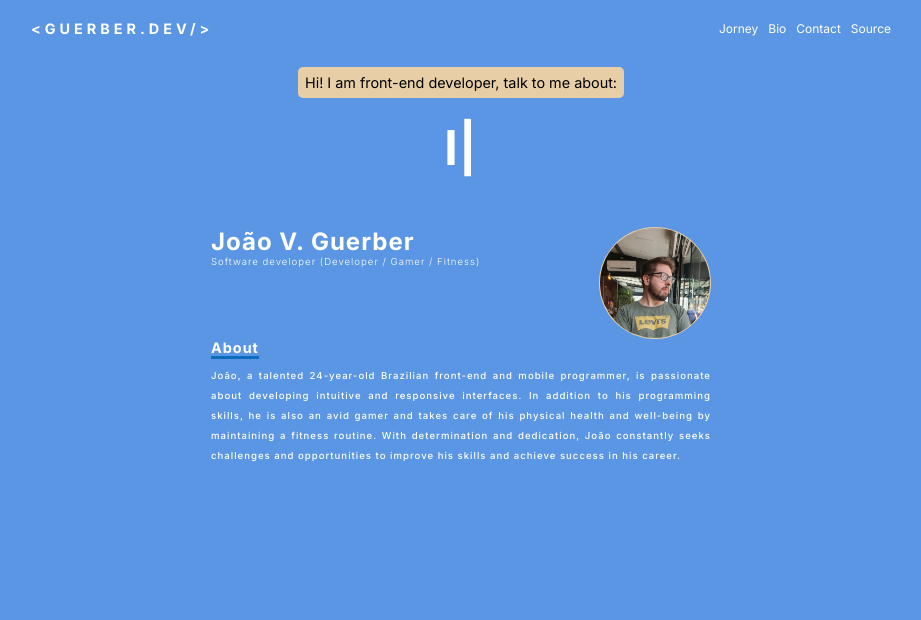
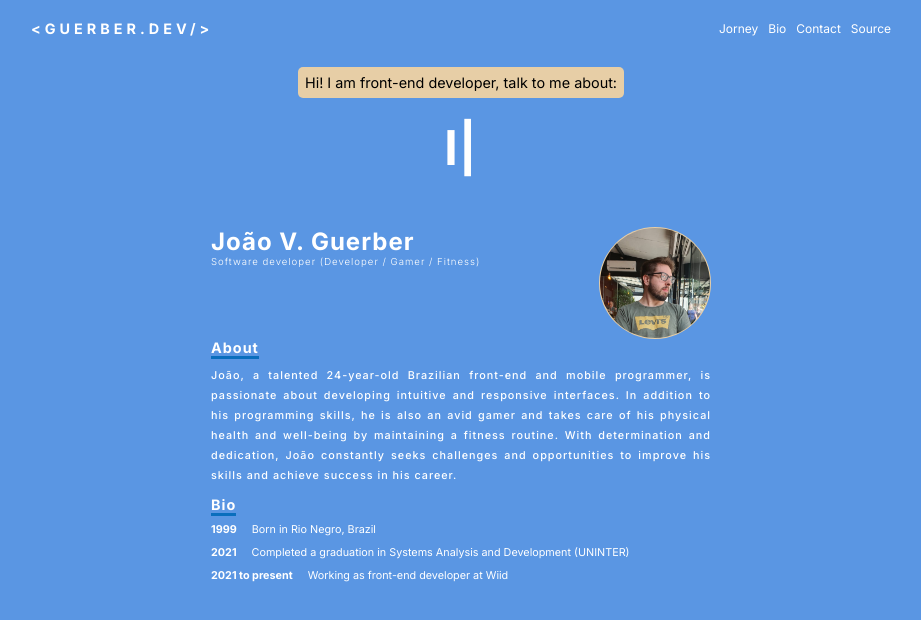
Before and after one commit to JVGS1111/my-portfolio, a React (Vite) app: page / in a window 1280 px wide. Shown: the top 620 px of the page, without its empty margins (179-1100 px from the left). Built offline with nearby package versions, Linux system fonts and the light colour scheme.

Commit message:
finalizado sessao de bio

```diff
--- /dev/null
+++ b/src/pages/Home/components/About/index.tsx
@@ -0,0 +1,21 @@
+import styles from './styles.module.scss';
+
+export function HomeAbout() {
+    return (
+        <section className={styles.section_banner}>
+            <div className={styles.box1}>
+                <div className={styles.text}>
+                    <h1>João V. Guerber</h1>
+                    <h3>Software developer {'(Developer / Gamer / Fitness)'}</h3>
+                </div>
+                <div className={styles.img_wrapper}>
+                    <div className={styles.bg_img}></div>
+                </div>
+            </div>
+            <div className={styles.box2}>
+                <h2 className='section_title'>About</h2>
+                <p>João, a talented 24-year-old Brazilian front-end and mobile programmer, is passionate about developing intuitive and responsive interfaces. In addition to his programming skills, he is also an avid gamer and takes care of his physical health and well-being by maintaining a fitness routine. With determination and dedication, João constantly seeks challenges and opportunities to improve his skills and achieve success in his career.</p>
+            </div>
+        </section>
+    )
+}
--- /dev/null
+++ b/src/pages/Home/components/About/styles.module.scss
@@ -0,0 +1,56 @@
+.section_banner {
+    max-width: 500px;
+    margin: 0 auto;
+    margin-top: 10px;
+
+    .box1 {
+        display: flex;
+        flex-direction: row;
+        justify-content: space-between;
+
+        .text {
+            display: flex;
+            flex-direction: column;
+
+            h1 {
+                font-size: 2.5rem;
+            }
+
+            h3 {
+                font-size: 1rem;
+                font-weight: 300;
+            }
+        }
+
+        .img_wrapper {
+            width: 112px;
+            height: 112px;
+            border-radius: 50%;
+            background-color: var(--color-brown-300);
+            display: flex;
+            align-items: center;
+            justify-content: center;
+
+            .bg_img {
+                height: 110px;
+                width: 110px;
+                border-radius: 50%;
+                background-position: center;
+                background-repeat: no-repeat;
+                background-size: cover;
+                background-image: url('../../../../../public/imgs/me1.jpg');
+            }
+        }
+    }
+
+    .box2 {
+
+
+        p {
+            font-weight: 500;
+            text-align: justify;
+            line-height: 20px;
+            font-size: 1.125rem;
+        }
+    }
+}
--- a/src/pages/Home/components/Bio/index.tsx
+++ b/src/pages/Home/components/Bio/index.tsx
@@ -1,20 +1,21 @@
 import styles from './styles.module.scss';
 
 export function HomeBio() {
+
     return (
-        <section className={styles.section_banner}>
-            <div className={styles.box1}>
-                <div className={styles.text}>
-                    <h1>João V. Guerber</h1>
-                    <h3>Software developer {'(Developer / Gamer / Fitness)'}</h3>
-                </div>
-                <div className={styles.img_wrapper}>
-                    <div className={styles.bg_img}></div>
-                </div>
+        <section className={styles.bio_section}>
+            <h2 className='section_title'>Bio</h2>
+            <div className={styles.bio_entry}>
+                <div className={styles.bio_date}>1999</div>
+                <div className={styles.bio_text}> Born in Rio Negro, {'Brazil'}</div>
             </div>
-            <div className={styles.box2}>
-                <h2 className={styles.section_title}>About</h2>
-                <p>João, a talented 24-year-old Brazilian front-end and mobile programmer, is passionate about developing intuitive and responsive interfaces. In addition to his programming skills, he is also an avid gamer and takes care of his physical health and well-being by maintaining a fitness routine. With determination and dedication, João constantly seeks challenges and opportunities to improve his skills and achieve success in his career.</p>
+            <div className={styles.bio_entry}>
+                <div className={styles.bio_date}>2021</div>
+                <div className={styles.bio_text}>Completed a graduation in Systems Analysis and Development (UNINTER)</div>
+            </div>
+            <div className={styles.bio_entry}>
+                <div className={styles.bio_date}>2021 to present</div>
+                <div className={styles.bio_text}>Working as front-end developer at Wiid</div>
             </div>
         </section>
     )
--- a/src/pages/Home/components/Bio/styles.module.scss
+++ b/src/pages/Home/components/Bio/styles.module.scss
@@ -1,69 +1,27 @@
-.section_banner {
+.bio_section {
     max-width: 500px;
     margin: 0 auto;
     margin-top: 10px;
 
-    .box1 {
+    .bio_entry {
         display: flex;
+        width: 100%;
         flex-direction: row;
-        justify-content: space-between;
+        gap: 15px;
 
-        .text {
-            display: flex;
-            flex-direction: column;
-
-            h1 {
-                font-size: 2.5rem;
-            }
-
-            h3 {
-                font-size: 1rem;
-                font-weight: 300;
-            }
+        &+.bio_entry {
+            margin-top: 10px;
         }
 
-        .img_wrapper {
-            width: 112px;
-            height: 112px;
-            border-radius: 50%;
-            background-color: var(--color-brown-300);
-            display: flex;
-            align-items: center;
-            justify-content: center;
-
-            .bg_img {
-                height: 110px;
-                width: 110px;
-                border-radius: 50%;
-                background-position: center;
-                background-repeat: no-repeat;
-                background-size: cover;
-                background-image: url('../../../../../public/imgs/me1.jpg');
-            }
-        }
-    }
-
-    .box2 {
-        .section_title {
-            margin-bottom: 10px;
-            position: relative;
-            width: min-content;
-
-            &::after {
-                content: ' ';
-                height: 3px;
-                position: absolute;
-                width: 100%;
-                background-color: var(--color-blue-500);
-                bottom: -3px;
-                left: 0;
-            }
+        .bio_date {
+            color: var(--color-white);
+            font-weight: bold;
+            font-size: 1.125rem;
         }
 
-        p {
-            font-weight: 500;
-            text-align: justify;
-            line-height: 20px;
+        .bio_text {
+            color: var(--color-white);
+            font-size: 1.125rem;
         }
     }
 }
--- a/src/pages/Home/index.tsx
+++ b/src/pages/Home/index.tsx
@@ -1,6 +1,7 @@
 import { HomeBanner } from './components/Banner';
+import { HomeAbout } from './components/About';
+import { HomeHeader } from './components/Header';
 import { HomeBio } from './components/Bio';
-import { HomeHeader } from './components/Header';
 
 
 export function Home() {
@@ -8,6 +9,7 @@ export function Home() {
         <main>
             <HomeHeader />
             <HomeBanner />
+            <HomeAbout />
             <HomeBio />
         </main>
     )
--- a/src/styles/global.scss
+++ b/src/styles/global.scss
@@ -59,3 +59,19 @@ span {
     color: var(--color-white);
     letter-spacing: 1px;
 }
+
+.section_title {
+    margin-bottom: 10px;
+    position: relative;
+    width: min-content;
+
+    &::after {
+        content: ' ';
+        height: 3px;
+        position: absolute;
+        width: 100%;
+        background-color: var(--color-blue-500);
+        bottom: -3px;
+        left: 0;
+    }
+}
```
